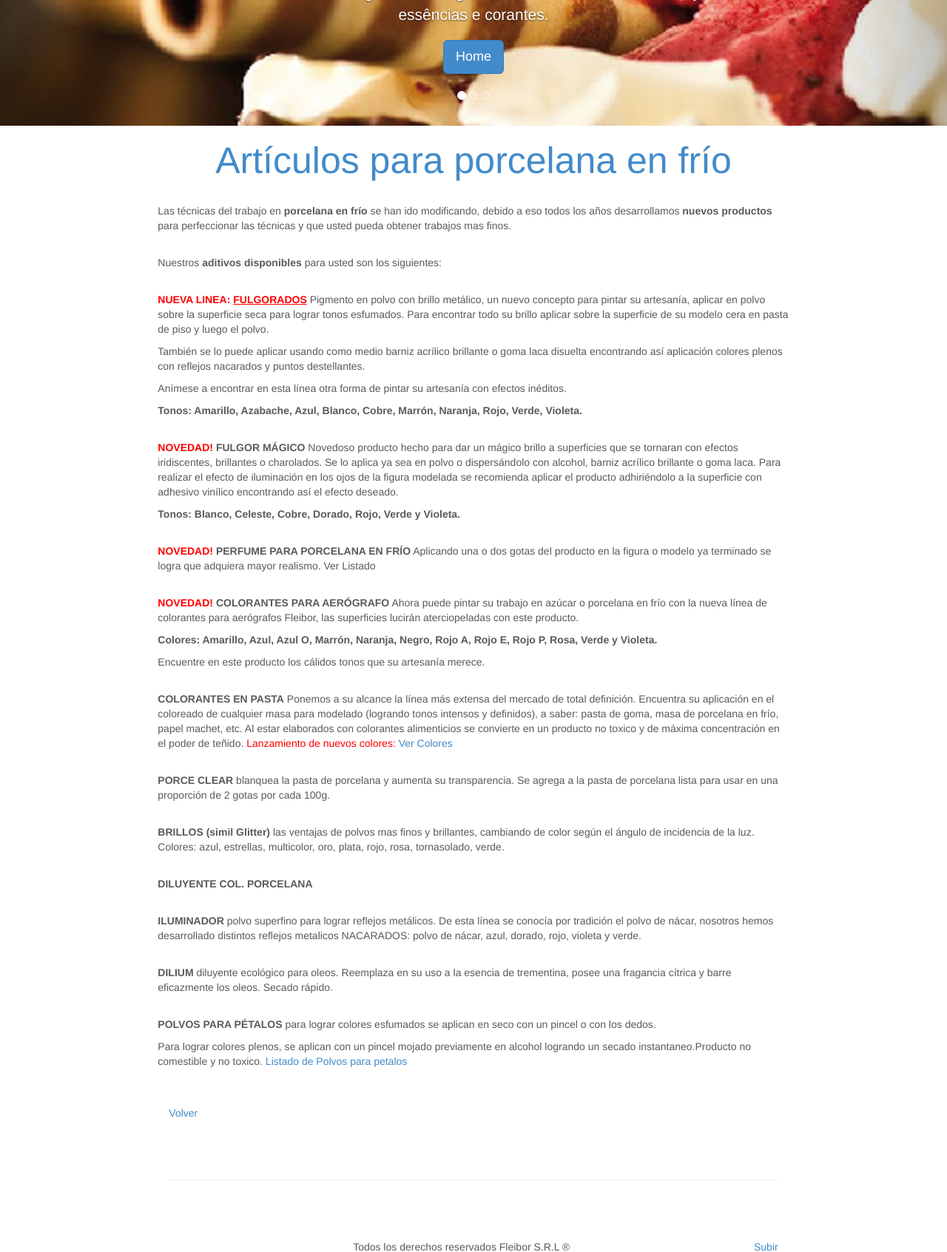
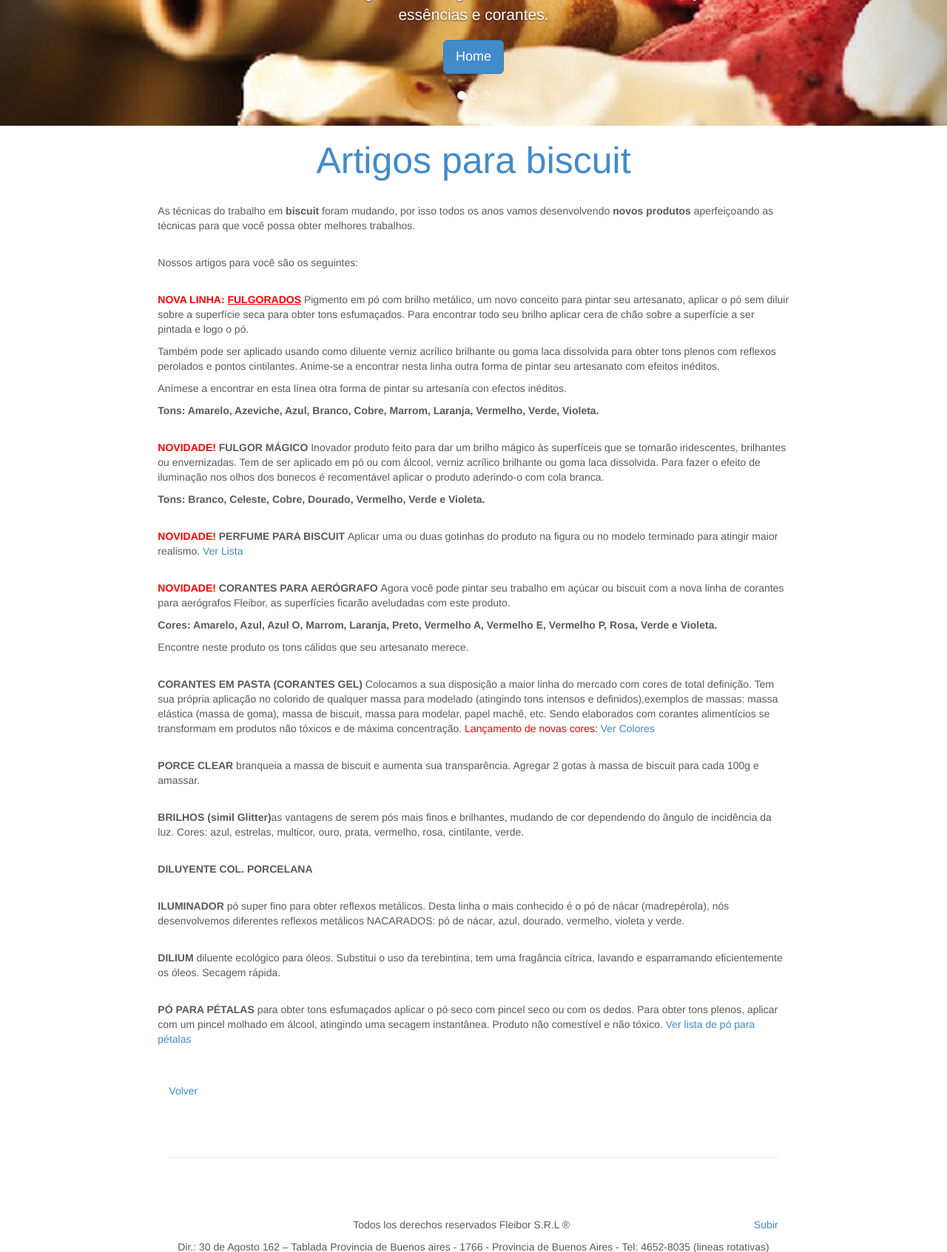
Before and after one commit to melloema/fleibor, a PHP site: page /br/porcelana.php in a window 1280 px wide. Shown: the part 330-2023 px from the top of the page at 74% size. Run offline with PHP 8.4, Linux system fonts and the light colour scheme; data that the repository does not hold is empty; some libraries are stand-ins or nearby versions.

Commit message:
BR productos

```diff
--- a/br/porcelana.php
+++ b/br/porcelana.php
@@ -22,68 +22,66 @@
 	    ?>
 	    <div class="container company col-md-offset-2 col-md-8">
 			<div class="events-tittle">
-	        	<a name="title"><h3 class="letter-title">Art&iacute;culos para porcelana en fr&iacute;o</h3></a>
+	        	<a name="title"><h3 class="letter-title">Artigos para biscuit</h3></a>
 	      	</div>
 	      	<div class="content company row">
 	      		<div class="">
-	      			<p>Las técnicas del trabajo en <strong>porcelana en frío</strong> se han ido modificando, debido a eso
-					todos los años desarrollamos <strong>nuevos productos</strong> para perfeccionar las técnicas y que usted
-					pueda obtener trabajos mas finos. </p>
+	      			<p>As técnicas do trabalho em <strong>biscuit</strong> foram mudando,
+					por isso todos os anos vamos desenvolvendo <strong>novos produtos</strong> aperfeiçoando
+					as técnicas para que você possa obter melhores trabalhos. </p>
 					<br/>
-	      			<p>Nuestros <strong>aditivos disponibles</strong> para usted son los siguientes:</strong></p>
+	      			<p>Nossos artigos para você são os seguintes:</p>
 					<br/>
-					<p><strong><span class="text-red">NUEVA LINEA: <u>FULGORADOS</u></span></strong> Pigmento en polvo con brillo metálico,
-					un nuevo concepto para pintar  su artesanía, aplicar en polvo sobre
-					la superficie seca para lograr tonos esfumados. Para encontrar todo su
-					brillo aplicar sobre la superficie de su modelo cera en pasta de piso y luego el polvo.</p>
-					<p> También se lo puede aplicar usando como medio barniz acrílico brillante
-					o goma laca disuelta encontrando así aplicación colores plenos
-					con reflejos nacarados y puntos destellantes. </p>
+					<p><strong><span class="text-red">NOVA LINHA: <u>FULGORADOS</u></span></strong> Pigmento em pó com brilho metálico,
+					um novo conceito para pintar seu artesanato, aplicar o pó sem diluir sobre a superfície seca para
+					obter tons esfumaçados. Para encontrar todo seu brilho aplicar cera de chão sobre a superfície a ser pintada e logo o pó.</p>
+					<p> Também pode ser aplicado usando como diluente verniz acrílico brilhante ou
+					goma laca dissolvida para obter tons plenos com reflexos perolados e pontos cintilantes.
+					Anime-se a encontrar nesta linha outra forma de pintar seu artesanato com efeitos inéditos.</p>
 					<p> Anímese a encontrar en esta línea otra forma de pintar su artesanía con efectos inéditos.</p>
-					<p> <strong>Tonos: Amarillo, Azabache, Azul, Blanco, Cobre, Marrón, Naranja, Rojo, Verde, Violeta.</strong></p>
+					<p> <strong>Tons: Amarelo, Azeviche, Azul, Branco, Cobre, Marrom, Laranja, Vermelho, Verde, Violeta.</strong></p>
 					<br/>
-					<p><strong><span class="text-red">NOVEDAD!</span> FULGOR MÁGICO</strong> Novedoso producto hecho para dar un mágico brillo a superficies
-					que se tornaran con efectos iridiscentes, brillantes o charolados. Se lo aplica ya sea en
-					polvo o dispersándolo con alcohol, barniz acrílico brillante o goma laca. Para realizar el
-					efecto de iluminación en los ojos de la figura modelada se recomienda aplicar el producto
-					adhiriéndolo a la superficie con adhesivo vinílico encontrando así el efecto deseado.</p>
-					<p><strong>Tonos: Blanco, Celeste, Cobre, Dorado, Rojo, Verde y Violeta.</strong></p>
+					<p><strong><span class="text-red">NOVIDADE! </span> FULGOR MÁGICO</strong>  Inovador produto feito para dar um
+					brilho mágico às superfíceis que se tornarão iridescentes, brilhantes ou envernizadas. Tem de ser
+					aplicado em pó ou com álcool, verniz acrílico brilhante ou goma laca dissolvida. Para fazer o efeito
+					de iluminação nos olhos dos bonecos é recomentável aplicar o produto aderindo-o com cola branca.</p>
+					<p><strong>Tons: Branco, Celeste, Cobre, Dourado, Vermelho, Verde e Violeta.</strong></p>
 					<br/>
-					<p><strong><span class="text-red">NOVEDAD!</span> PERFUME PARA PORCELANA EN FRÍO</strong> Aplicando una o dos gotas del
-					producto en la figura o modelo ya terminado se logra que adquiera mayor realismo. Ver Listado</p>
+					<p><strong><span class="text-red">NOVIDADE!</span> PERFUME PARA BISCUIT </strong> Aplicar uma ou duas gotinhas do
+					produto na figura ou no modelo terminado para atingir maior realismo. <a href="#">Ver Lista</a></p>
 					<br/>
-					<p><strong><span class="text-red">NOVEDAD!</span> COLORANTES PARA AERÓGRAFO</strong> Ahora puede pintar su trabajo en azúcar o
-					porcelana en frío con la nueva línea de colorantes para aerógrafos Fleibor, las
-					superficies lucirán aterciopeladas con este producto. </p>
-					<p><strong>Colores: Amarillo, Azul, Azul O, Marrón, Naranja, Negro, Rojo A, Rojo E, Rojo P, Rosa, Verde y Violeta.</strong></p>
-					<p>Encuentre en este producto los cálidos tonos que su artesanía merece. </p>
+					<p><strong><span class="text-red">NOVIDADE! </span> CORANTES PARA AERÓGRAFO </strong> Agora você pode pintar seu
+					trabalho em açúcar ou biscuit com a nova linha de corantes para aerógrafos Fleibor, as superfícies ficarão aveludadas com este produto.</p>
+					<p><strong>Cores: Amarelo, Azul, Azul O, Marrom, Laranja, Preto, Vermelho A, Vermelho E, Vermelho P, Rosa, Verde e Violeta.</strong></p>
+					<p>Encontre neste produto os tons cálidos que seu artesanato merece.  </p>
 					<br/>
-					<p><strong>COLORANTES EN PASTA</strong> Ponemos a su alcance la línea más extensa del mercado de
-					total definición. Encuentra su aplicación en el coloreado de cualquier masa para
-					modelado (logrando tonos intensos y definidos), a saber: pasta de goma, masa de
-					porcelana en frío, papel machet, etc. Al estar elaborados con colorantes alimenticios
-					se convierte en un producto no toxico y de máxima concentración en el poder de teñido.
-					<span class="text-red">Lanzamiento de nuevos colores: <a href="#">Ver Colores</a></span></p>
+					<p><strong>CORANTES EM PASTA (CORANTES GEL)</strong> Colocamos a sua disposição a maior linha
+					do mercado com cores de total definição. Tem sua própria aplicação no colorido de qualquer
+					massa para modelado (atingindo tons intensos e definidos),exemplos de massas: massa elástica
+					(massa de goma), massa de biscuit, massa para modelar, papel machê, etc. Sendo elaborados com
+					corantes alimentícios se transformam em produtos não tóxicos e de máxima concentração.
+					<span class="text-red">Lançamento de novas cores: <a href="#">Ver Colores</a></span></p>
 					<br/>
-					<p><strong>PORCE CLEAR</strong> blanquea la pasta de porcelana y aumenta su transparencia.
-					Se agrega a la pasta de porcelana lista para usar en una proporción de 2 gotas por cada 100g.</p>
+					<p><strong>PORCE CLEAR</strong> branqueia a massa de biscuit e aumenta sua
+					transparência. Agregar 2 gotas à massa de biscuit para cada 100g e amassar.</p>
 					<br/>
-					<p><strong>BRILLOS (simil Glitter)</strong> las ventajas de polvos mas finos y brillantes,
-					cambiando de color según el ángulo de incidencia de la luz. Colores: azul,
-					estrellas, multicolor, oro, plata, rojo, rosa, tornasolado, verde.</p>
+					<p><strong>BRILHOS (simil Glitter)</strong>as vantagens de serem pós mais finos e brilhantes,
+					mudando de cor dependendo do ângulo de incidência da luz. Cores: azul, estrelas, multicor,
+					ouro, prata, vermelho, rosa, cintilante, verde.</p>
 					<br/>
 					<p><strong>DILUYENTE COL. PORCELANA </strong> </p>
 					<br/>
-					<p><strong>ILUMINADOR</strong> polvo superfino para lograr reflejos metálicos. De esta
-					línea se conocía por tradición el polvo de nácar, nosotros hemos desarrollado
-					distintos reflejos metalicos NACARADOS: polvo de nácar, azul, dorado, rojo, violeta y verde.</p>
+					<p><strong>ILUMINADOR</strong> pó super fino para obter reflexos metálicos.
+					Desta linha o mais conhecido é o pó de nácar (madrepérola), nós desenvolvemos
+					diferentes reflexos metálicos NACARADOS: pó de nácar, azul, dourado, vermelho, violeta y verde.</p>
 					<br/>
-					<p><strong>DILIUM</strong> diluyente ecológico para oleos. Reemplaza en su uso a la esencia de
-					trementina, posee una fragancia cítrica y barre eficazmente los oleos. Secado rápido. </p>
+					<p><strong>DILIUM</strong> diluente ecológico para óleos. Substitui o uso da terebintina,
+					tem uma fragância cítrica, lavando e esparramando eficientemente os óleos. Secagem rápida.</p>
 					<br/>
-					<p><strong>POLVOS PARA PÉTALOS</strong> para lograr colores esfumados se aplican en seco con un pincel o con los dedos.</p>
-					<p>Para lograr colores plenos, se aplican con un pincel mojado previamente en alcohol
-					logrando un secado instantaneo.Producto no comestible y no toxico. <a href="#">Listado de Polvos para petalos</a></p>
+					<p><strong>PÓ PARA PÉTALAS</strong> para obter tons esfumaçados aplicar o pó
+					seco com pincel seco ou com os dedos. Para obter tons plenos, aplicar com um
+					pincel molhado em álcool, atingindo uma secagem instantânea. Produto não comestível e
+					não tóxico.<a href="#"> Ver lista de pó para pétalas</a></p>
 					<br/>
 	      		</div>
 	      	</div>
--- a/br/recetas.php
+++ b/br/recetas.php
@@ -95,7 +95,7 @@
                     <div class="col-lg-12">
 
                         <h1 class="text-primary">Recetas por el Chef Daniel Lomazzo</h1>
-                        <a href="#menu-toggle" class="btn btn-default" id="menu-toggle"><< Ocultar</a>
+                       <!-- <a href="#menu-toggle" class="btn btn-default" id="menu-toggle"><< Ocultar</a>  -->
 						<div class="main">
 							<div >
 							<p></p>
--- a/recetas.php
+++ b/recetas.php
@@ -95,7 +95,7 @@
                     <div class="col-lg-12">
 
                         <h1 class="text-primary">Recetas por el Chef Daniel Lomazzo</h1>
-                        <a href="#menu-toggle" class="btn btn-default" id="menu-toggle"><< Ocultar</a>
+                       <!-- <a href="#menu-toggle" class="btn btn-default" id="menu-toggle"><< Ocultar</a> -->
 						<div class="main">
 							<div >
 							<p></p>
```
Also changed, not shown: br/especialidades.php (+15 -13 lines), br/jabones.php (+60 -60 lines), br/velas.php (+60 -68 lines).
